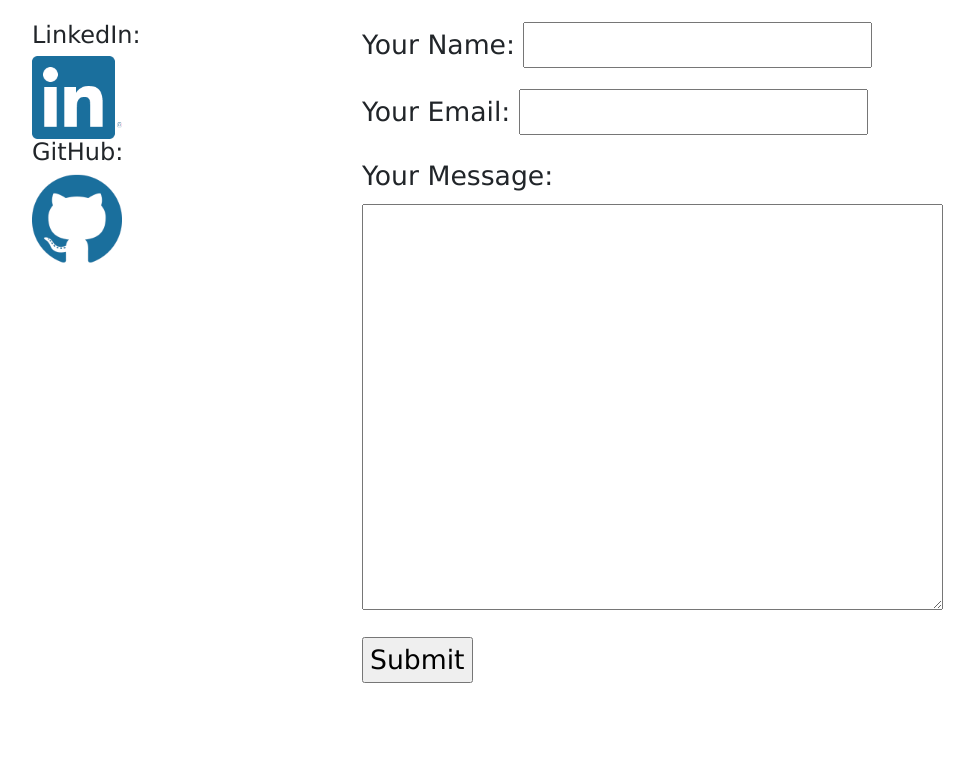
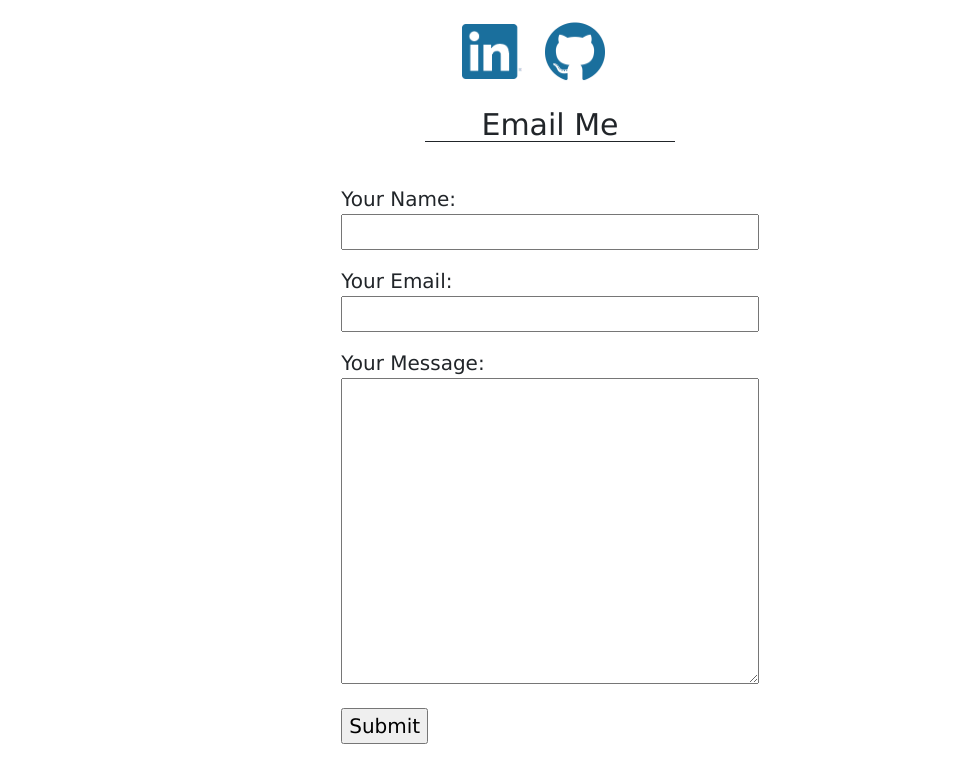
Before and after one commit to mauritt/PersonalSite, a Django app: page /contactpage/Contact in a window 1280 px wide. Shown: the part 109-885 px from the top of the page, without its empty margins (108-1082 px from the left). Before the commit the page ends 792 px from the top, so only its background shows below. Run offline with Django 3.2, Linux system fonts and the light colour scheme; some libraries are stand-ins or nearby versions.

Commit message:
Style and layout updates

```diff
--- a/PortfolioSite/Contact/templates/contact/contact.html
+++ b/PortfolioSite/Contact/templates/contact/contact.html
@@ -3,11 +3,10 @@
 {% block navID %}Contact{% endblock %}"
 {% block content %}
  {% load staticfiles %}
-<div id="content" class="row">
-<div class="col-md-4" id="contactPage">
-    <ul id="contactIcons">
+<div id="content">
+    <div id="externalSites" class="row">
+        <ul id="contactIcons" class="col-6">
             <li>
-            <h4>LinkedIn:</h4>
                 <a href="https://www.linkedin.com/in/mauritt/">
                     <img
                         id="LinkedIn"
@@ -20,7 +19,6 @@
             </li>
 
             <li>
-            <h4>GitHub:</h4>
                 <a href="https://github.com/mauritt">
                     <img
                         id="GitHub"
@@ -32,14 +30,19 @@
                 </a>
             </li>
         </ul>
+
     </div>
-<div class="col-md-8" id=contactForm>
+    <div class="col-md-10" id="contactForm">
+        <h2>Email Me</h2>
         <form id="contact" target="submission.frame" class="form" role="form" action={% url "contact:send" %} method="post" onsubmit="sent()">
         {% csrf_token %}
-
         {{ form.as_p }}
         <button type="submit">Submit</button>
         <iframe name="submission.frame" hidden></iframe>
         </form>
+
     </div>
+
+</div>
+
 {% endblock %}
--- a/PortfolioSite/static/css/base.css
+++ b/PortfolioSite/static/css/base.css
@@ -85,6 +85,8 @@ header{
 
 #details .tagList li{
     display: inline;
+    padding-right: 2%;
+
 }
 
 #details #embed{
@@ -100,6 +102,7 @@ header{
 
 #details #description{
     font-size: .75em;
+    margin-top: 3%;
 }
 
 /* Portfolio Projects List */
@@ -132,15 +135,58 @@ header{
 }
 
 /* Contact Page */
-#contact{
+
+#externalSites{
+    margin-top: 0;
+    margin-left: 5%;
 }
 
 #contactIcons{
     list-style-type: none;
+    position: relative;
+    left: 20%;
+    width: 40%;
+    padding-left: 20%;;
+
 }
 
-
+#contactIcons li{
+    padding-right: 5%;
+    display: inline;
+}
 
 #contactIcons img{
+    width: 20%;
+}
+
+#contactForm{
+    padding: 1% 3% 3% 3%;
+    left: 10%;
+    font-size: .75em;
+
+}
+
+#contactForm label{
+    display: block;
+    width: 50%;
+    margin: 0 25%;
+}
+
+#contactForm input, textarea{
+    margin: 0 25%;
+    width: 50%;
+}
+
+#contactForm h2{
+    font-size: 1.5em;
+    border-bottom-style: solid;
+    border-width: 1px;
+    margin-bottom: 5%;
     width: 30%;
+    text-align: center;
+    margin-left:35%;
 }
+
+#contactForm button{
+    margin-left:25%;
+}
```
Lines whose indentation alone changed are shown as unchanged.
